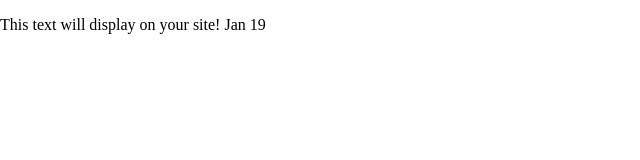
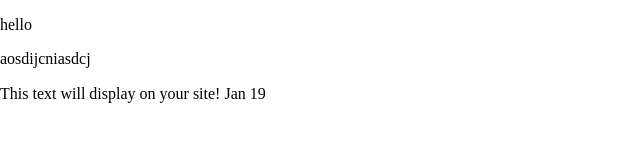
Before and after one commit to gracepicou/aug292023, a plain HTML site: page index.html in a window 1280 px wide. Shown: the whole page, without its empty margins (0-640 px from the left). Drawn offline with Linux system fonts and the light colour scheme.

Commit message:
added copy inside p tags

```diff
--- a/index.html
+++ b/index.html
@@ -24,6 +24,8 @@
 
 <body>
   <!-- Place your site's HTML here -->
+<p>hello</p>
+<p>aosdijcniasdcj</p>
   <p>This text will display on your site! Jan 19</p>
   <script src="js/main.js"></script>
 </body>
```
